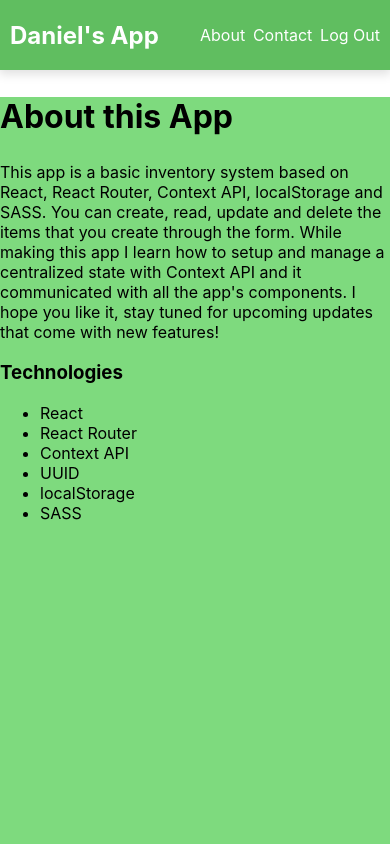
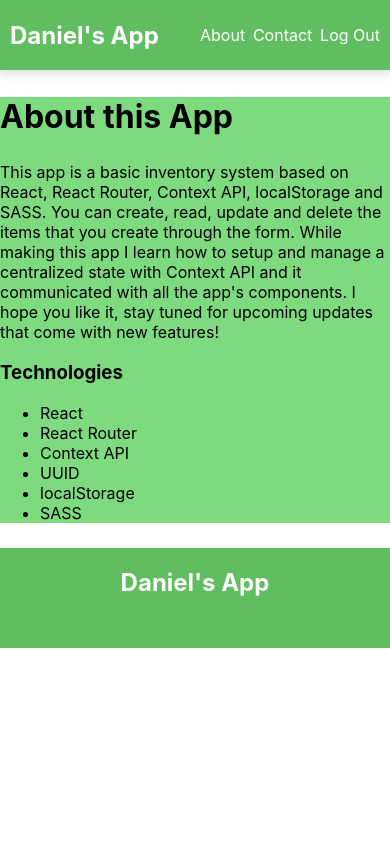
Before and after one commit to DanielAzocarDev/inventory-control, a React (Create React App) app: page /about in a window 390 px wide. Shown: the top 844 px of the page. Built offline with nearby package versions, Linux system fonts and the light colour scheme.

Commit message:
App height auto fix

```diff
--- a/src/App.css
+++ b/src/App.css
@@ -10,6 +10,6 @@
 
 @media (max-width: 680px) {
   .App {
-    height: 835px;
+    height: auto;
   }
 }
```
